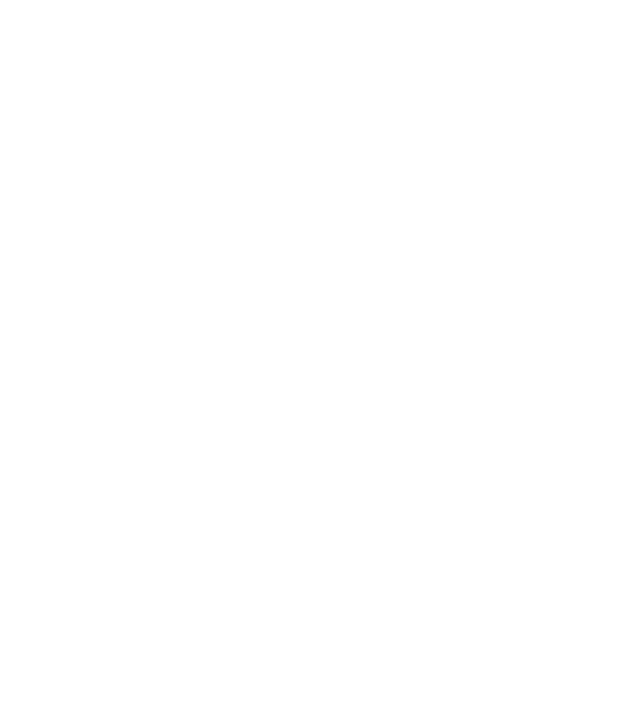
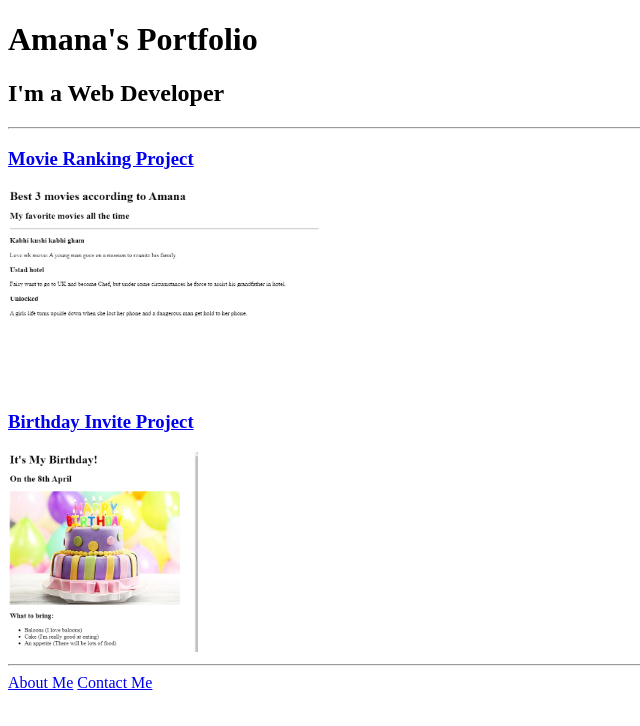
Before and after one commit to Amananehla/html-portfolio, a plain HTML site: page index.html in a window 1280 px wide. Shown: the whole page, without its empty margins (0-640 px from the left). Drawn offline with Linux system fonts and the light colour scheme.

Commit message:
Add files via upload

```diff
--- a/index.html
+++ b/index.html
@@ -13,3 +13,24 @@ HINT for TODO 6: You can use the height attribute set to 200 to make the image s
 https://developer.mozilla.org/en-US/docs/Web/HTML/Element/img#attr-height -->
 
 <!-- TODO 7: Add the Contact Me and About Me page links -->
+<!DOCTYPE html>
+<html lang="en">
+    <head>
+        <meta charset="UTF-8">
+        <title>Amana's Portfolio</title>
+
+    </head>
+
+    <body>
+        <h1>Amana's Portfolio</h1>
+        <h2>I'm a Web Developer</h2>
+        <hr/>
+        <h3><a href="./public/movie-ranking.html">Movie Ranking Project</a></h3>
+        <img src="./assets/Movie ranking.png" height="200" alt="movie ranking project preview"/>
+        <h3><a href="./public/birthday-invite.html"> Birthday Invite Project</a></h3>
+        <img src="./assets/Birthday invite.png" height="200" alt="Birthday Invite Project Preview"/>
+        <hr/>
+        <a href="./public/about.html">About Me</a>
+        <a href="./public/contact.html">Contact Me</a>
+    </body>
+</html>
```
